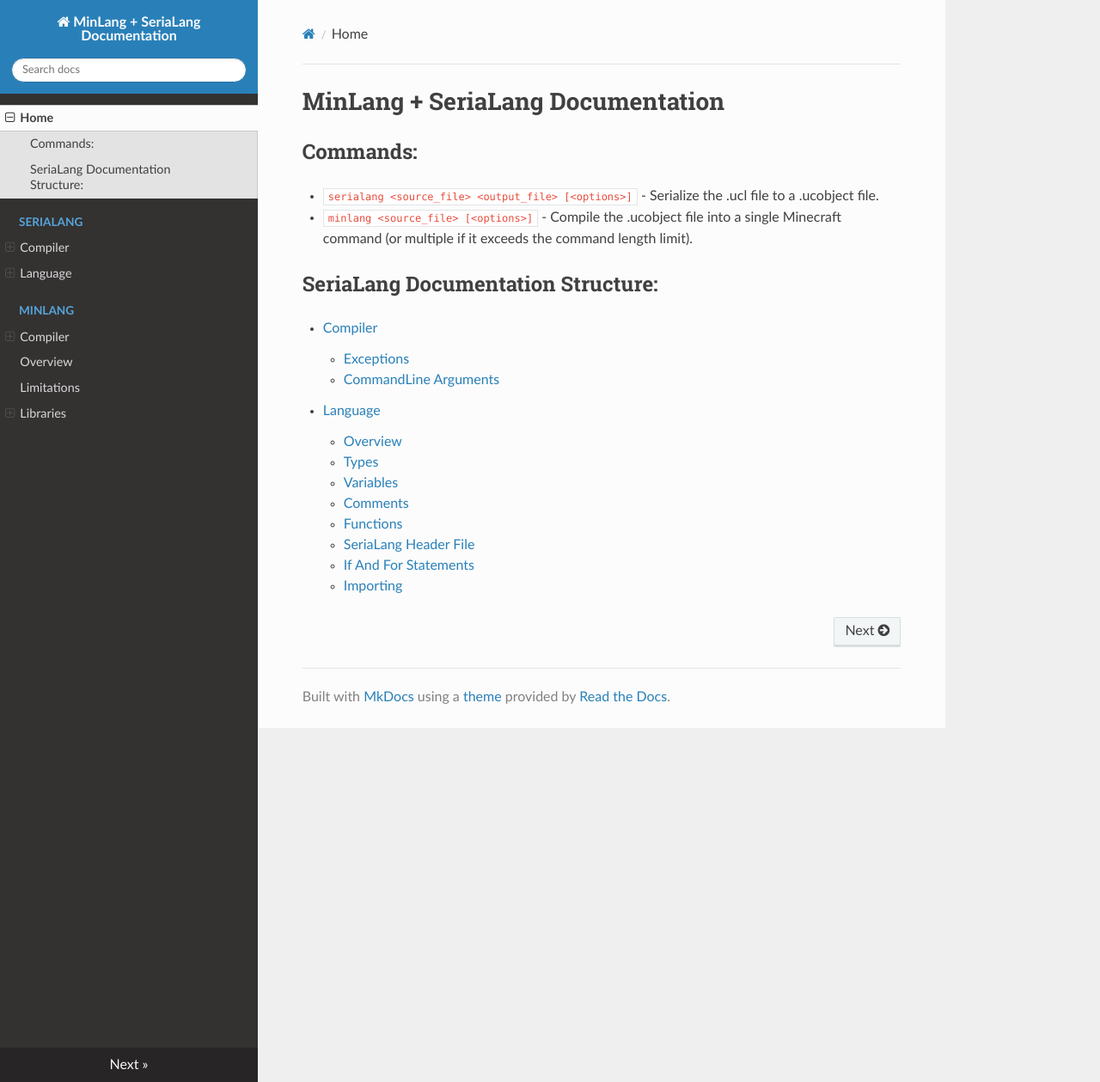
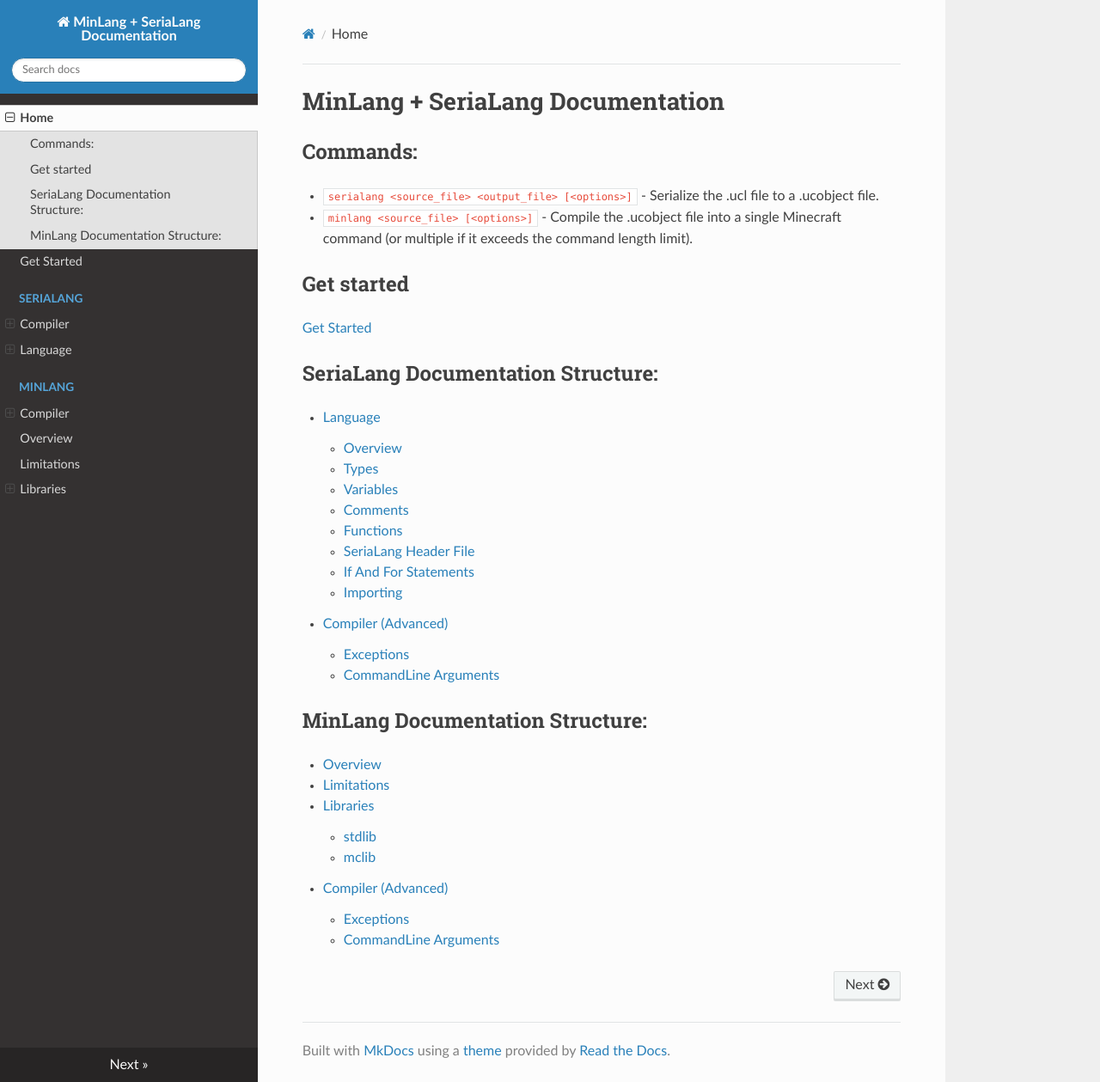
Before and after one commit to 4rchXceed/MinLang-docs, an MkDocs documentation site: the page built from docs/index.md, in a window 1280 px wide and 1259 px high. Shown: the whole window at 86% size. Built offline with MkDocs 1.6.1, drawn with Linux system fonts in a browser that asks for light colours; nearby versions of some CDN libraries.

Commit message:
Documentation for V1.0-ReleaseReady

```diff
--- a/docs/index.md
+++ b/docs/index.md
@@ -5,10 +5,10 @@
 - `serialang <source_file> <output_file> [<options>]` - Serialize the .ucl file to a .ucobject file.
 - `minlang <source_file> [<options>]` - Compile the .ucobject file into a single Minecraft command (or multiple if it exceeds the command length limit).
 
+## Get started
+[Get Started](General/GetStarted.md)
+
 ## SeriaLang Documentation Structure:
-- [Compiler](SeriaLang/Compiler/Exceptions.md)
-    - [Exceptions](SeriaLang/Compiler/Exceptions.md)
-    - [CommandLine Arguments](SeriaLang/Compiler/CommandLineArguments.md)
 - [Language](SeriaLang/Language/Overview.md)
     - [Overview](SeriaLang/Language/Overview.md)
     - [Types](SeriaLang/Language/Types.md)
@@ -18,3 +18,16 @@
     - [SeriaLang Header File](SeriaLang/Language/ULHC.md)
     - [If And For Statements](SeriaLang/Language/IfAndFor.md)
     - [Importing](SeriaLang/Language/Import.md)
+- [Compiler (Advanced)](SeriaLang/Compiler/Exceptions.md)
+    - [Exceptions](SeriaLang/Compiler/Exceptions.md)
+    - [CommandLine Arguments](SeriaLang/Compiler/CommandLineArguments.md)
+
+## MinLang Documentation Structure:
+- [Overview](MinLang/Overview.md)
+- [Limitations](MinLang/Limitations.md)
+- [Libraries](MinLang/Libraries/stdlib.md)
+    - [stdlib](MinLang/Libraries/stdlib.md)
+    - [mclib](MinLang/Libraries/libmc.md)
+- [Compiler (Advanced)](MinLang/Compiler/Exceptions.md)
+    - [Exceptions](MinLang/Compiler/Exceptions.md)
+    - [CommandLine Arguments](MinLang/Compiler/CommandLineArguments.md)
--- a/mkdocs.yml
+++ b/mkdocs.yml
@@ -2,6 +2,7 @@ site_name: MinLang + SeriaLang Documentation
 
 nav:
   - Home: index.md
+  - Get Started: General/GetStarted.md
   - SeriaLang:
       - Compiler:
           - Exceptions: SeriaLang/Compiler/Exceptions.md
```
Also changed, not shown: README.md (+7 -1 lines), docs/General/GetStarted.md (added, +43 -0 lines), docs/SeriaLang/Language/Overview.md (+2 -2 lines), docs/SeriaLang/Language/Concat.md (line endings or trailing spaces), docs/SeriaLang/Language/Pointers.md (line endings or trailing spaces), 2 other files.
